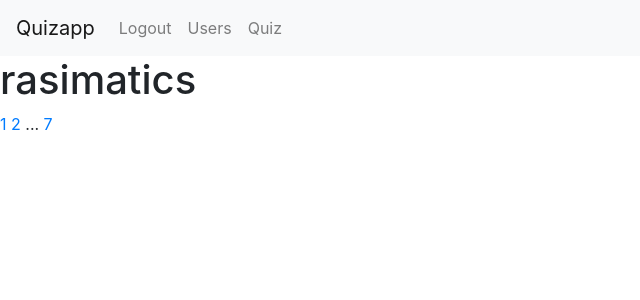
After one commit to rasimatics/QuizApp, a Flask app: page /auth/users in a window 1280 px wide. The commit adds this page. Shown: the top 300 px of the page, without its empty margins (0-640 px from the left). Run offline with Flask 2, Linux system fonts and the light colour scheme; a user stored in the database is signed in; data comes from the database, SQL or seed files in the repository; both versions use the stored data as it was after the commit; some libraries are stand-ins or nearby versions.

Commit message:
Pagination added and authenticated user can see all users

```diff
--- a/quizapp/auth/routes.py
+++ b/quizapp/auth/routes.py
@@ -45,3 +45,10 @@ def logout():
     logout_user()
     flash("You logged out!")
     return redirect(url_for('quiz.questions'))
+
+@auth.route('/users')
+@auth.route('/users/<int:page>')
+@login_required
+def users(page=1):
+    users = User.query.paginate(page,1,False)
+    return render_template('auth/users.html',users=users)
--- a/quizapp/quiz/routes.py
+++ b/quizapp/quiz/routes.py
@@ -1,8 +1,8 @@
 from flask import Blueprint, render_template, request, redirect, flash
 from .models import Answer, Question
+from quizapp import db
 
-quiz = Blueprint('quiz', __name__, url_prefix='/quiz')
-
+quiz = Blueprint('quiz', __name__, url_prefix='/quiz/')
 
 @quiz.route('/', methods=['GET'])
 def questions():
--- /dev/null
+++ b/quizapp/templates/auth/users.html
@@ -0,0 +1,17 @@
+{%extends 'base.html'%}
+{%block content%}
+
+{%for user in users.items%}
+    <h1>{{user.username}}</h1>
+{%endfor%}
+
+
+{%for page in users.iter_pages(left_edge=1,left_current=1, right_current=2,right_edge=1)%}
+    {%if page%}
+        <a href="{{url_for('auth.users',page=page)}}">{{page}}</a>
+    {%else%}
+        ...
+    {%endif%}
+{%endfor%}
+
+{%endblock%}
--- a/quizapp/templates/base.html
+++ b/quizapp/templates/base.html
@@ -29,6 +29,9 @@
           <li class="nav-item">
             <a class="nav-link" href="{{url_for('auth.logout')}}">Logout</a>
           </li>
+          <li class="nav-item">
+            <a class="nav-link" href="{{url_for('auth.users')}}">Users</a>
+          </li>
           {%else%}
           <li class="nav-item">
             <a class="nav-link" href="{{url_for('auth.register')}}">Sign Up</a>
--- a/quizapp/templates/quiz/index.html
+++ b/quizapp/templates/quiz/index.html
@@ -15,7 +15,7 @@
   enctype="multipart/form-data"
 >
   {% for question in questions %} {% set outer_loop = loop %}
-  <p>{{ question.id }}.{{ question.question }}</p>
+  <p>{{ question.question }}</p>
   {%for answer in question.answers %} <input type="radio" {% if written %} {%if
   written[outer_loop.index-1]['answerId'] == answer.id %} checked {% endif %} {%
   endif %} name="{{ question.id }}" value="{{ answer.id }}">
@@ -24,6 +24,7 @@
   {% endfor %}
   <br />
   {% endfor %}
-  <input type="submit" value="Check" />
+
+<input type="submit" value="Check" />
 </form>
 {%endblock%}
```
Also changed, not shown: quizapp/quiz/models.py (line endings or trailing spaces), quizapp/site.db.
